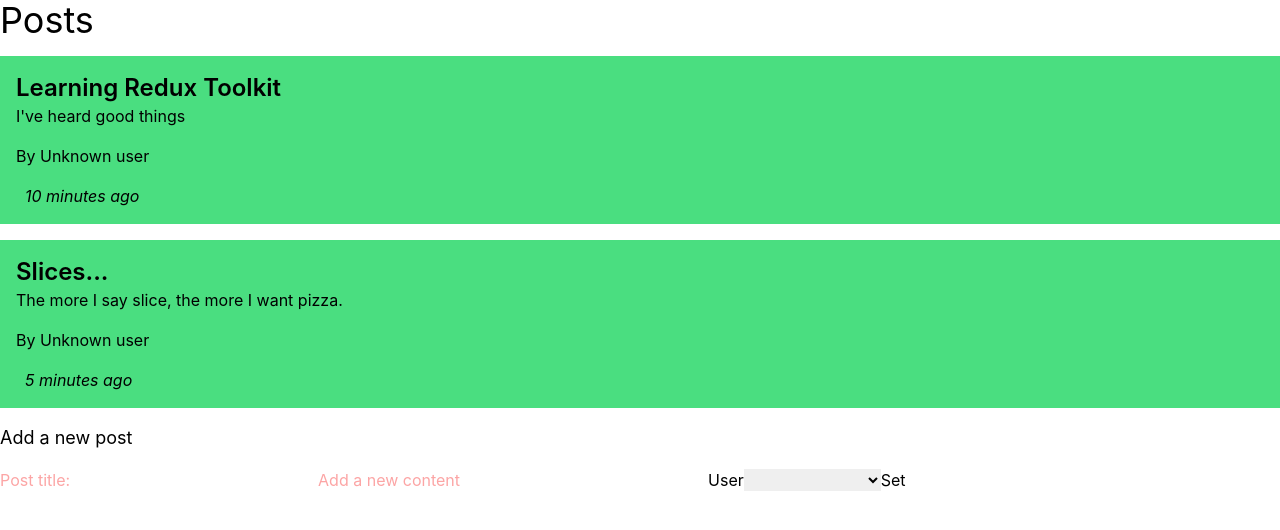
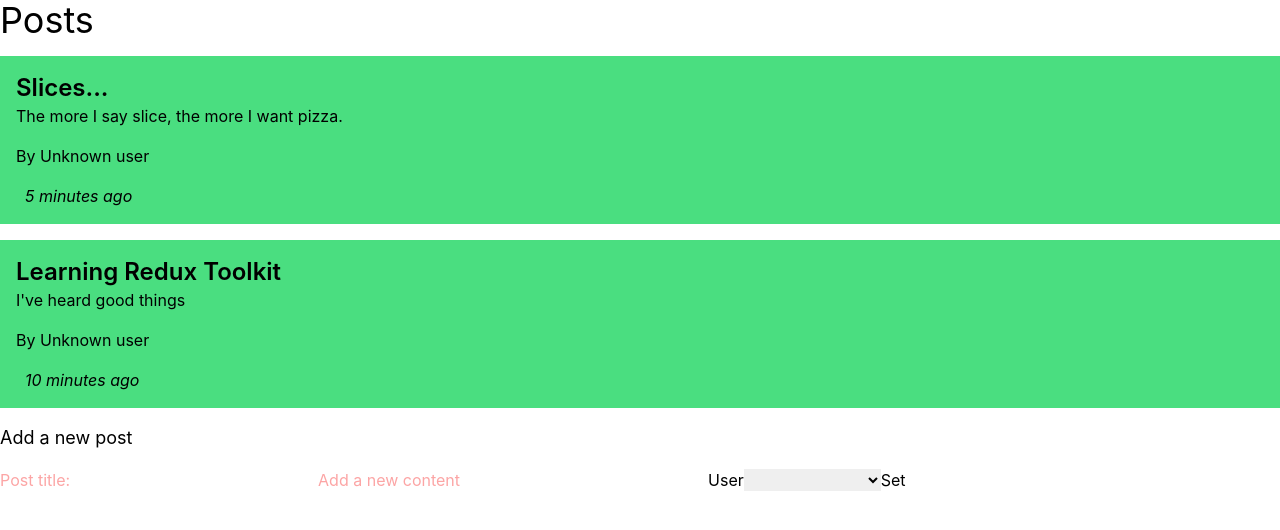
Before and after one commit to semir709/Redux-postAppLearning, a React (Create React App) app: page / in a window 1280 px wide. Shown: the top 530 px of the page. Built offline with nearby package versions, Linux system fonts and the light colour scheme.

Commit message:
post from newest by date

```diff
--- a/src/feauters/posts/PostList.js
+++ b/src/feauters/posts/PostList.js
@@ -7,7 +7,9 @@
 const PostList = () => {
   const posts = useSelector(selectAllPosts);
 
-  const allPosts = posts.map(({ id, title, content, date, userId }) => (
+  const orderPosts = posts.slice().sort((a, b) => b.date.localeCompare(a.date));
+
+  const allPosts = orderPosts.map(({ id, title, content, date, userId }) => (
     <article className="my-4 bg-green-400 p-4" key={id}>
       <h3 className="text-2xl font-semibold">{title}</h3>
       <p>{content.substring(0, 100)}</p>
```
